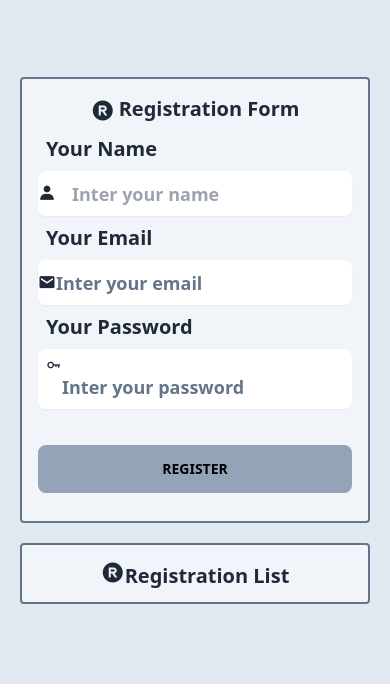
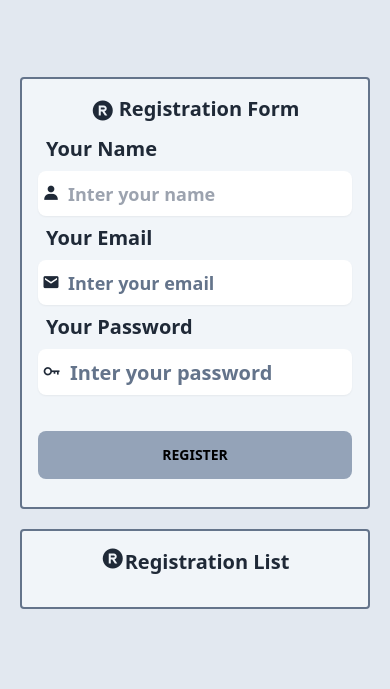
Before and after one commit to Coder-Mujahid/to_do_list, a plain HTML site: page index.html in a window 390 px wide. Shown: the part 229-918 px from the top of the page. Drawn offline with nearby package versions, Linux system fonts and the light colour scheme.

Commit message:
responsive work

```diff
--- a/app.js
+++ b/app.js
@@ -27,14 +27,14 @@ function btn() {
 
     const reglist = document.getElementById('reglist')
     const li = document.createElement('li')
-    li.innerHTML = ` <li class=" flex gap-5 w-full p-3 items-center bg-gray-400 rounded shadow-md mb-3">
+    li.innerHTML = ` <li class=" md:flex flex-wrap gap-5 w-auto items-center p-3 bg-gray-400 rounded shadow-md mb-3">
                         <h2 class="text-lg font-semibold capitalize">${sl}</h2>
                         <aside class="w-12 rounded-2xl">
                             <img class="" src="img/mujahid.png" alt="img">
                         </aside>
                         <div>
                         <h2 class="text-lg font-semibold capitalize">${namevalue}</h2>
-                        <h2 class="text-base font-semibold capitalize">${emailvalue}</h2>
+                        <h2 class="text-base font-normal md:font-semibold capitalize pr-5">${emailvalue}</h2>
                         </div>
                         <div class="">
                             <h2 class="text-lg font-semibold capitalize">date</h2>
--- a/index.html
+++ b/index.html
@@ -17,16 +17,16 @@
                 <h2 class=" text-xl font-semibold capitalize text-center flex justify-center gap-1"><i class='bx bxs-registered text-2xl' ></i>registration form</h2>
 
                 <h2 class=" text-xl font-semibold capitalize m-2">your name</h2>
-                <i class='bx bxs-user shadow-sm bg-white md:px-2 py-2 text-lg rounded-lg md:w-full'><input id="name" class="ml-4 font-sans font-semibold placeholder:font-sansplaceholder-slate-500 outline-none" type="text" placeholder="Inter your name"></i>
+                <i class='bx bxs-user shadow-sm bg-white py-2 pl-1 text-lg rounded-lg md:w-full'><input id="name" class="w-10/12 ml-2 font-sans font-semibold placeholder:font-sansplaceholder-slate-500 outline-none" type="text" placeholder="Inter your name"></i>
 
                 <h2 class=" text-xl font-semibold capitalize m-2">your email</h2>
-                <i class='bx bxs-envelope shadow-sm bg-white md:px-2 py-2 text-lg rounded-lg md:w-full'><input id="email" class=" font-sans font-semibold placeholder:font-sans placeholder-slate-500 outline-none" type="email" placeholder="Inter your email"></i>
+                <i class='bx bxs-envelope shadow-sm bg-white py-2 pl-1 text-lg rounded-lg md:w-full'><input id="email" class="w-10/12 ml-2 font-sans font-semibold placeholder:font-sans placeholder-slate-500 outline-none" type="email" placeholder="Inter your email"></i>
 
                 <!-- <h2 class=" text-xl font-semibold capitalize m-2">passport photo</h2>
                 <input id="img" type="file" class="file-input shadow-sm w-full max-w-xs outline-none placeholder:text-black placeholder-slate-500" /> -->
 
                 <h2 class=" text-xl font-semibold capitalize m-2">your password</h2>
-                <i class='bx bx-key bg-white px-2 md:px-2 py-2 md:text-lg shadow-sm rounded-lg mdw-full'><input id="password" class="ml-4 font-sans font-semibold placeholder:font-sans placeholder-slate-500 text-lg outline-none" type="password" placeholder="Inter your password"></i>
+                <i class='bx bx-key bg-white py-2 pl-1 text-xl shadow-sm rounded-lg mdw-full'><input id="password" class="w-10/12 font-sans font-semibold placeholder:font-sans placeholder-slate-500 ml-2 outline-none" type="password" placeholder="Inter your password"></i>
                 <br>
 
                 <button onclick="btn()" class="btn btn-ghost bg-slate-400 text-black font-semibold my-3 w-full">register</button>
@@ -34,7 +34,7 @@
             </div>
 
             <div class="p-3 border-2 rounded border-slate-500 bg-slate-100">
-                    <h2 class=" text-xl font-semibold capitalize text-center md:flex justify-center gap-1 md:px-24"><i class='bx bxs-registered text-2xl' ></i>registration list</h2>
+                    <h2 class=" text-xl font-semibold capitalize text-center md:flex justify-center gap-1 md:px-24"><i class='bx bxs-registered text-2xl mb-5' ></i>registration list</h2>
 
                     <ul id="reglist">
 
```
